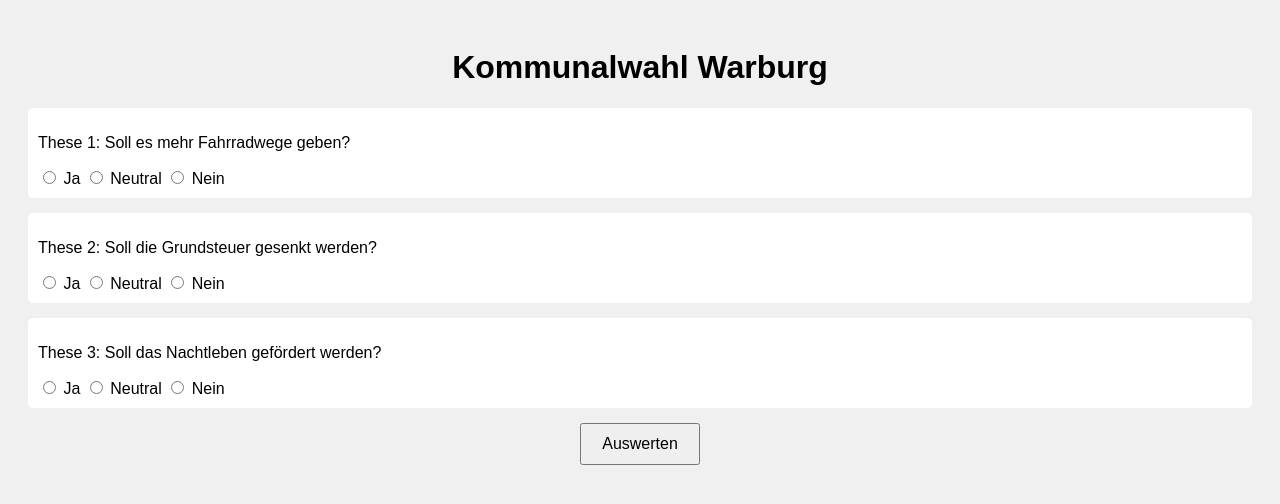
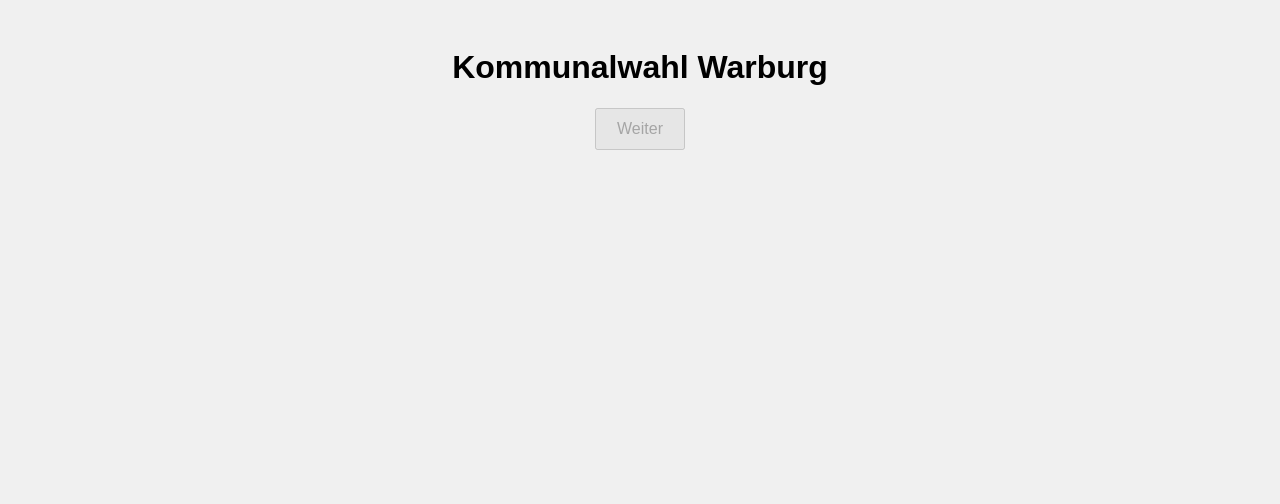
Before and after one commit to Karljakobus/Karljakobus.github.io, a plain HTML site: page index.html in a window 1280 px wide. Drawn offline with Linux system fonts and the light colour scheme.

Commit message:
Update index.html

```diff
--- a/index.html
+++ b/index.html
@@ -7,34 +7,12 @@
   <link rel="stylesheet" href="style.css" />
 </head>
 <body>
-  <h1>Kommunalwahl Warburg</h1>
-  <form id="quizForm">
-    <div class="question">
-      <p>These 1: Soll es mehr Fahrradwege geben?</p>
-      <label><input type="radio" name="q1" value="1"> Ja</label>
-      <label><input type="radio" name="q1" value="0"> Neutral</label>
-      <label><input type="radio" name="q1" value="-1"> Nein</label>
-    </div>
-
-    <div class="question">
-      <p>These 2: Soll die Grundsteuer gesenkt werden?</p>
-      <label><input type="radio" name="q2" value="1"> Ja</label>
-      <label><input type="radio" name="q2" value="0"> Neutral</label>
-      <label><input type="radio" name="q2" value="-1"> Nein</label>
-    </div>
-
-    <div class="question">
-      <p>These 3: Soll das Nachtleben gefördert werden?</p>
-      <label><input type="radio" name="q3" value="1"> Ja</label>
-      <label><input type="radio" name="q3" value="0"> Neutral</label>
-      <label><input type="radio" name="q3" value="-1"> Nein</label>
-    </div>
-
-    <button type="submit">Auswerten</button>
-  </form>
-
-  <div id="result"></div>
-
+  <div class="container">
+    <h1>Kommunalwahl Warburg</h1>
+    <div id="fragebereich"></div>
+    <button id="weiterBtn" disabled>Weiter</button>
+    <div id="ergebnis" style="display: none;"></div>
+  </div>
   <script src="script.js"></script>
 </body>
 </html>
```
